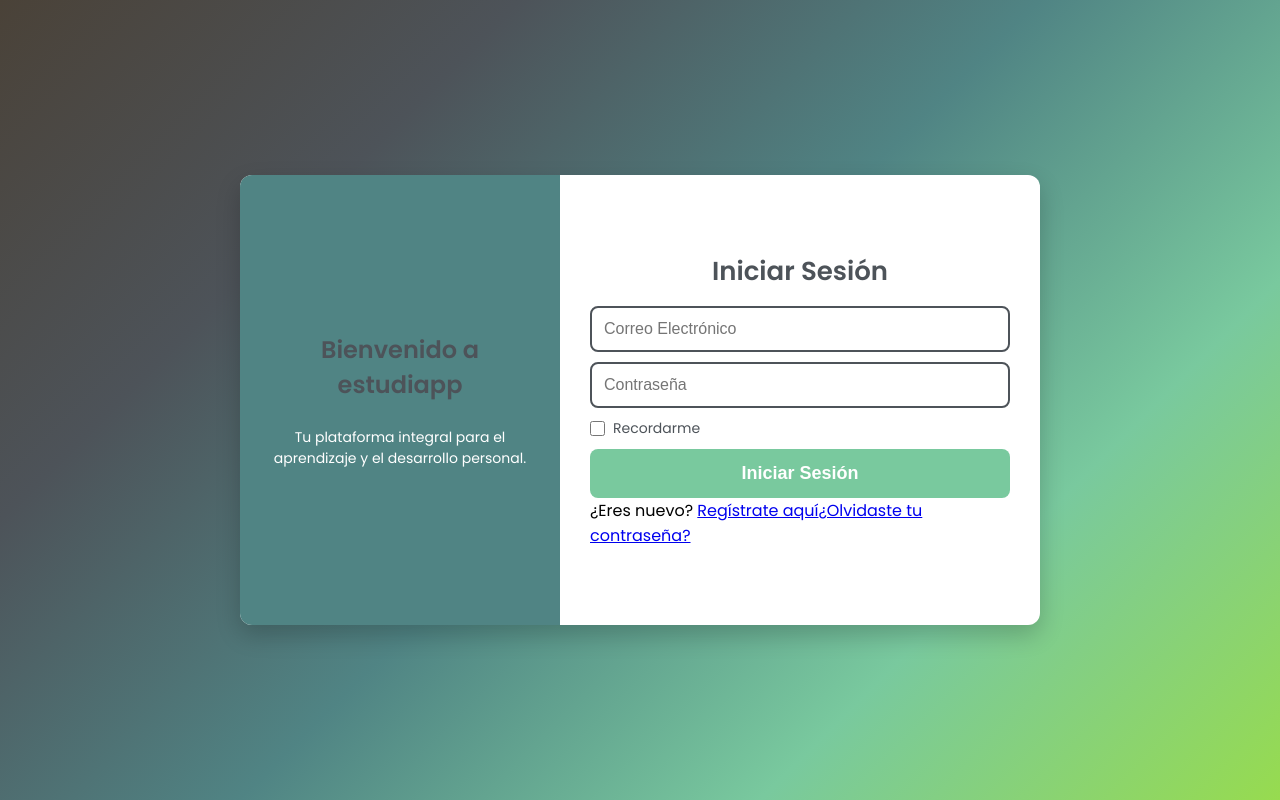
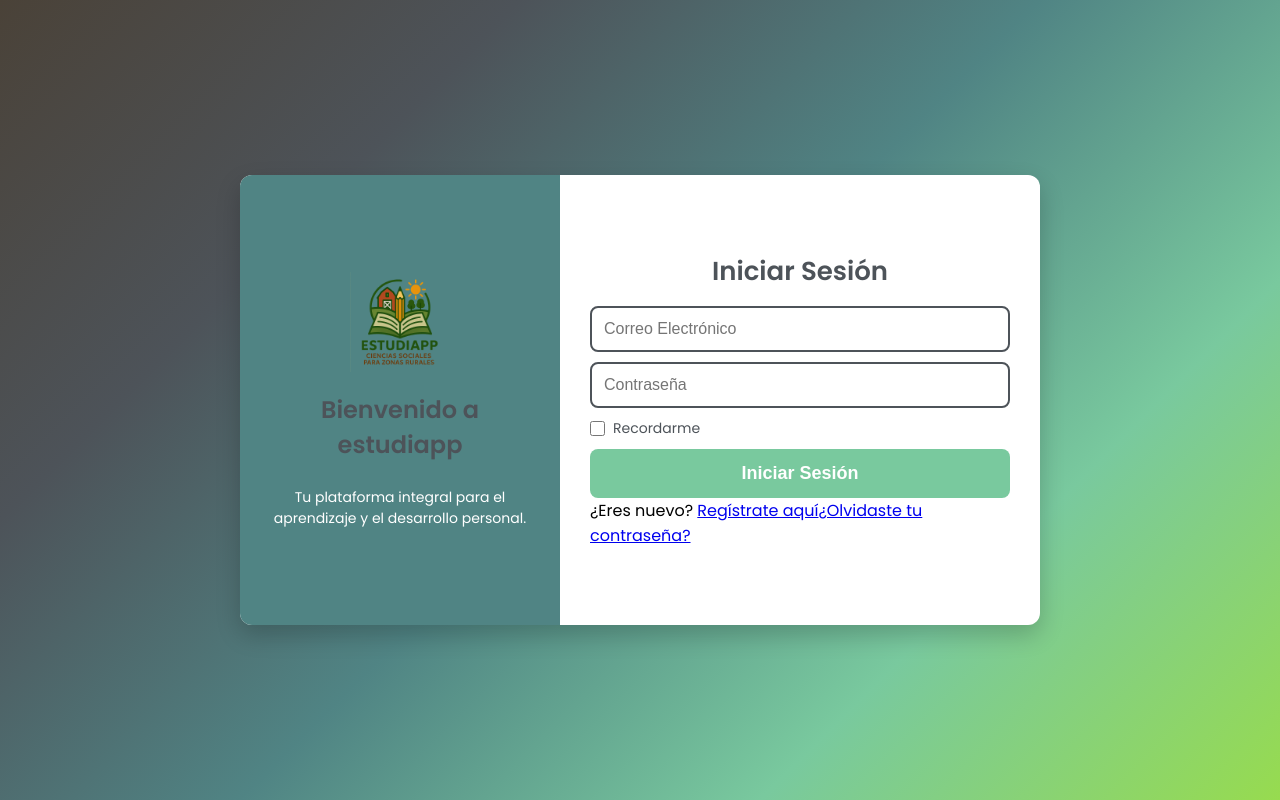
Before and after one commit to FredyQuin/EstudiappBackend, a React (Create React App) app in the folder front/: page / in a window 1280 px wide. Built offline with nearby package versions, Linux system fonts and the light colour scheme.

Commit message:
poner el logo

```diff
--- a/front/src/App.css
+++ b/front/src/App.css
@@ -207,3 +207,9 @@ button:hover {
 .panel-container a:hover {
   text-decoration: underline;
 }
+
+.logo-image {
+  width: 100px;
+  height: auto;
+  margin-bottom: 20px;
+}
--- a/front/src/App.js
+++ b/front/src/App.js
@@ -42,6 +42,7 @@ const Login = () => {
     <div className="login-container">
       <div className="login-box">
         <div className="left-panel">
+           <img src="/logo.png" alt="EstudiApp Logo" className="logo-image" />
           <h2>Bienvenido a estudiapp</h2>
           <p>Tu plataforma integral para el aprendizaje y el desarrollo personal.</p>
         </div>
```
Also changed, not shown: front/public/logo.png (added).
